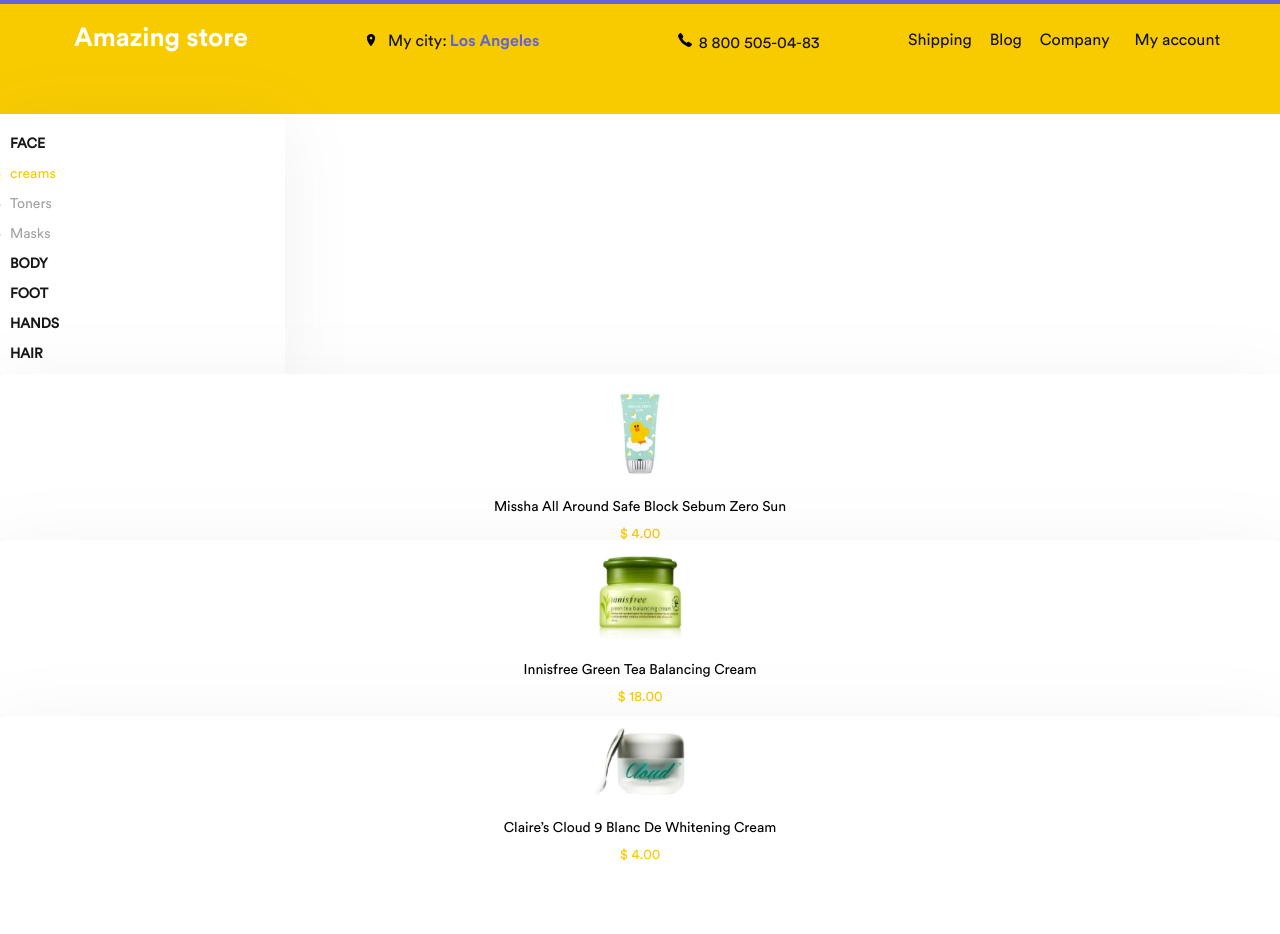
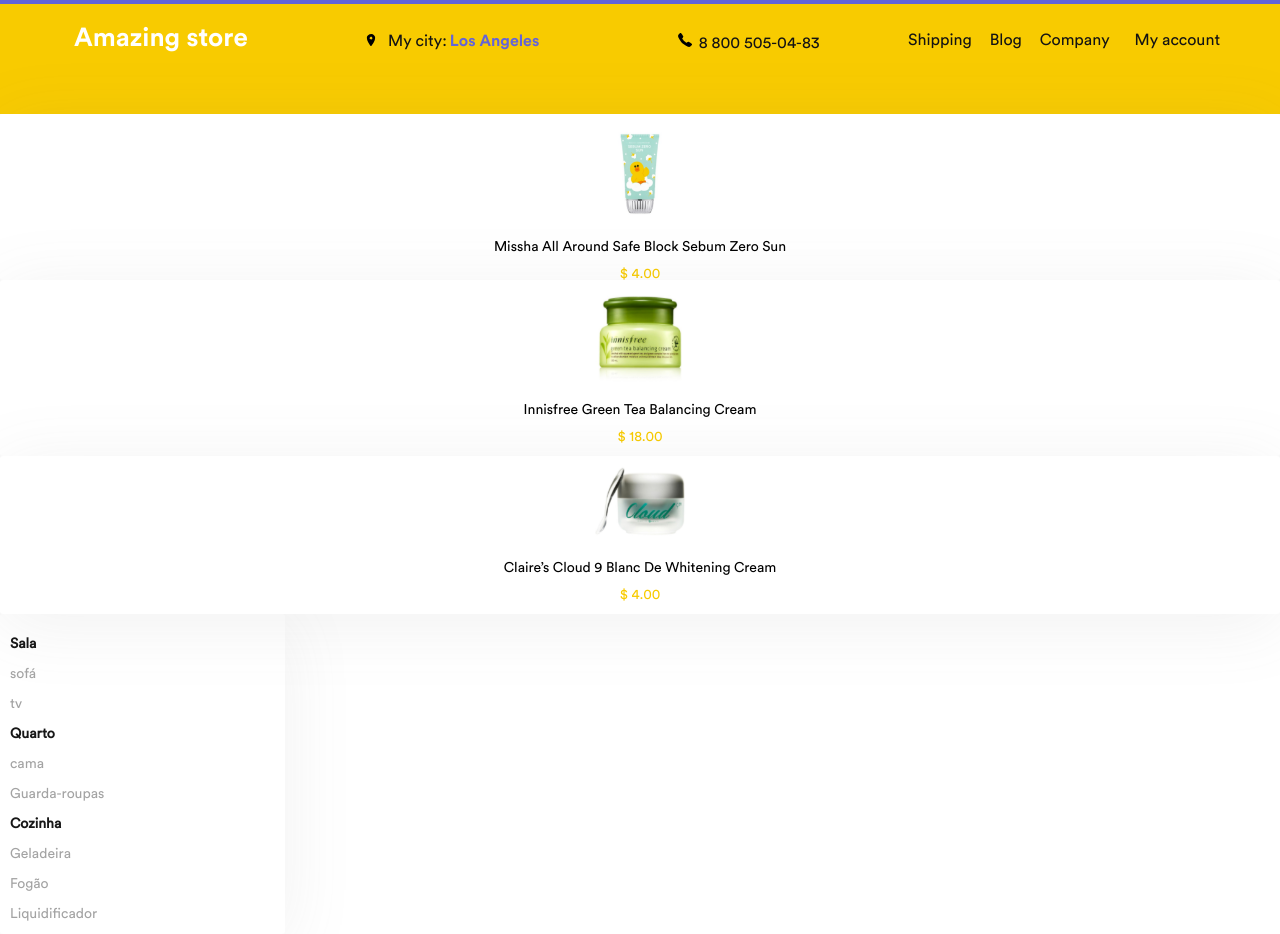
Before and after one commit to edmarfelipe/amazing-store, a React (Create React App) app: page / in a window 1280 px wide. Before the commit the page ends 874 px from the top, so only its background shows below. Built offline with nearby package versions, Linux system fonts and the light colour scheme.

Commit message:
refactor: added props to SideMenu components

```diff
--- a/src/App.js
+++ b/src/App.js
@@ -3,6 +3,21 @@
 import Archive from './pages/Archive'
 import SideMenu from './components/SideMenu'
 import Header from './components/Header'
+
+const categories = [
+  {
+    title: 'Sala',
+    items: ['sofá', 'tv'],
+  },
+  {
+    title: 'Quarto',
+    items: ['cama', 'Guarda-roupas'],
+  },
+  {
+    title: 'Cozinha',
+    items: ['Geladeira', 'Fogão', 'Liquidificador'],
+  },
+]
 
 export default function App() {
   const menuItems = [
@@ -16,8 +31,8 @@
     <>
       <GlobalStyle />
       <Header title="Amazing store" cityName="Los Angeles" tel="8 800 505-04-83" menuItems={menuItems} />
-      <SideMenu />
       <Archive />
+      <SideMenu categories={categories} />
     </>
   )
 }
--- a/src/components/SideMenu/index.js
+++ b/src/components/SideMenu/index.js
@@ -1,32 +1,26 @@
+/* eslint-disable react/no-array-index-key */
 import React from 'react'
+import PropTypes from 'prop-types'
 import {
   Container, Title, Category, Items, Item,
 } from './styles'
 
-const SideMenu = () => (
-  <Container>
-    <Category>
-      <Title>FACE</Title>
+export default function SideMenu({ categories }) {
+  const listItems = categories.map((category, categoryIndex) => (
+    <Category key={categoryIndex}>
+      <Title>{category.title}</Title>
       <Items>
-        <Item isActive>creams</Item>
-        <Item>Toners</Item>
-        <Item>Masks</Item>
+        {
+          category.items.map((item, itemIndex) => <Item key={itemIndex}>{item}</Item>)
+        }
       </Items>
+    </Category>
+  ))
+  return (
+    <Container>{listItems}</Container>
+  )
+}
 
-    </Category>
-    <Category>
-      <Title>BODY</Title>
-    </Category>
-    <Category>
-      <Title>FOOT</Title>
-    </Category>
-    <Category>
-      <Title>HANDS</Title>
-    </Category>
-    <Category>
-      <Title>HAIR</Title>
-    </Category>
-  </Container>
-)
-
-export default SideMenu
+SideMenu.propTypes = {
+  categories: PropTypes.arrayOf(PropTypes.object).isRequired,
+}
--- a/src/components/SideMenu/styles.js
+++ b/src/components/SideMenu/styles.js
@@ -7,6 +7,7 @@
   border-radius: 3px;
   box-shadow: 0px 10px 70px rgba( 121, 121, 121, 0.1);
   height: auto;
+  list-style: none;
   padding: 10px;
   width: 285px;
 `
@@ -23,7 +24,8 @@
 `
 
 export const Items = styled.ul`
-  display: grid
+  display: grid;
+  list-style: none;
 `
 
 export const Item = styled.li`
```
